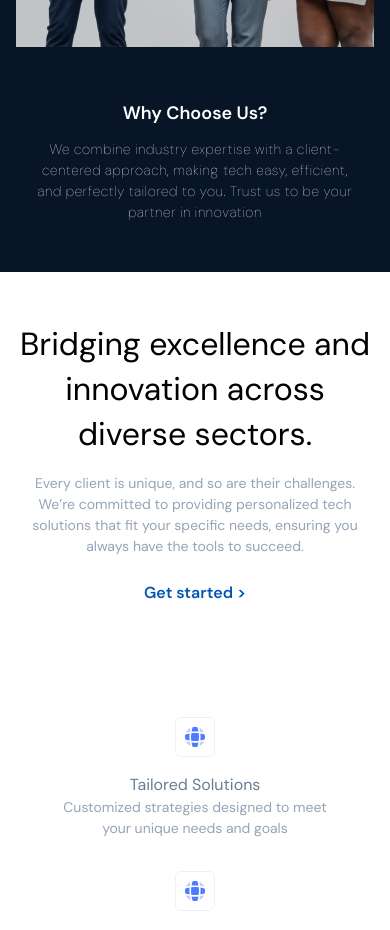
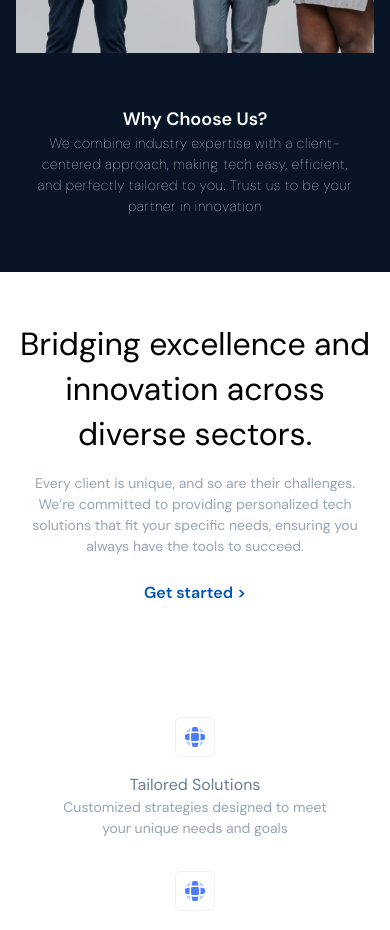
Before and after one commit to DavidAkerele/tekktopia, a React (Vite) app: page /about in a window 390 px wide. Shown: the part 3160-4090 px from the top of the page. Built offline with nearby package versions, Linux system fonts and the light colour scheme.

Commit message:
david's review

```diff
--- a/src/components/About/banner/AboutBanner.jsx
+++ b/src/components/About/banner/AboutBanner.jsx
@@ -30,7 +30,7 @@
 
         <div className="max-w-[800px] mt-[52px] px-4">
           <div className="text-lg sm:text-[16px] font-semibold">Why Choose Us?</div>
-          <div className="mt-[12px] text-[14px] font-extralight tracking-wider">
+          <div className="lg:mt-[12px] text-[14px] font-extralight tracking-wider">
             We combine industry expertise with a client-centered approach,
             making tech easy, efficient, and perfectly tailored to you. Trust us
             to be your partner in innovation
```
